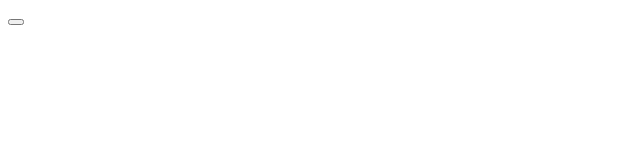
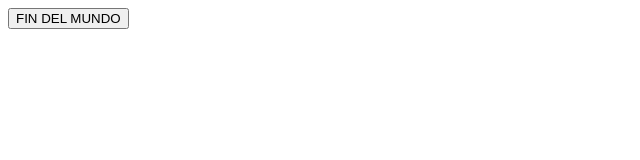
Before and after one commit to aliayarii/aliayarii.github.io, a plain HTML site: page index.html in a window 1280 px wide. Shown: the whole page, without its empty margins (0-640 px from the left). Drawn offline with Linux system fonts and the light colour scheme.

Commit message:
Update index.html
Creamos el índice de la página del fin del mundo

```diff
--- a/index.html
+++ b/index.html
@@ -6,6 +6,6 @@
         <title>La web del fin del mundo</title></title>
     </head>
     <body>
-  <button onclick="alert('ADIOS MUNDO CRUEL!')">
+      <button onclick="alert('ADIOS MUNDO CRUEL!')">FIN DEL MUNDO</button>
     </body>
 </html>
```
Lines whose indentation alone changed are shown as unchanged.
